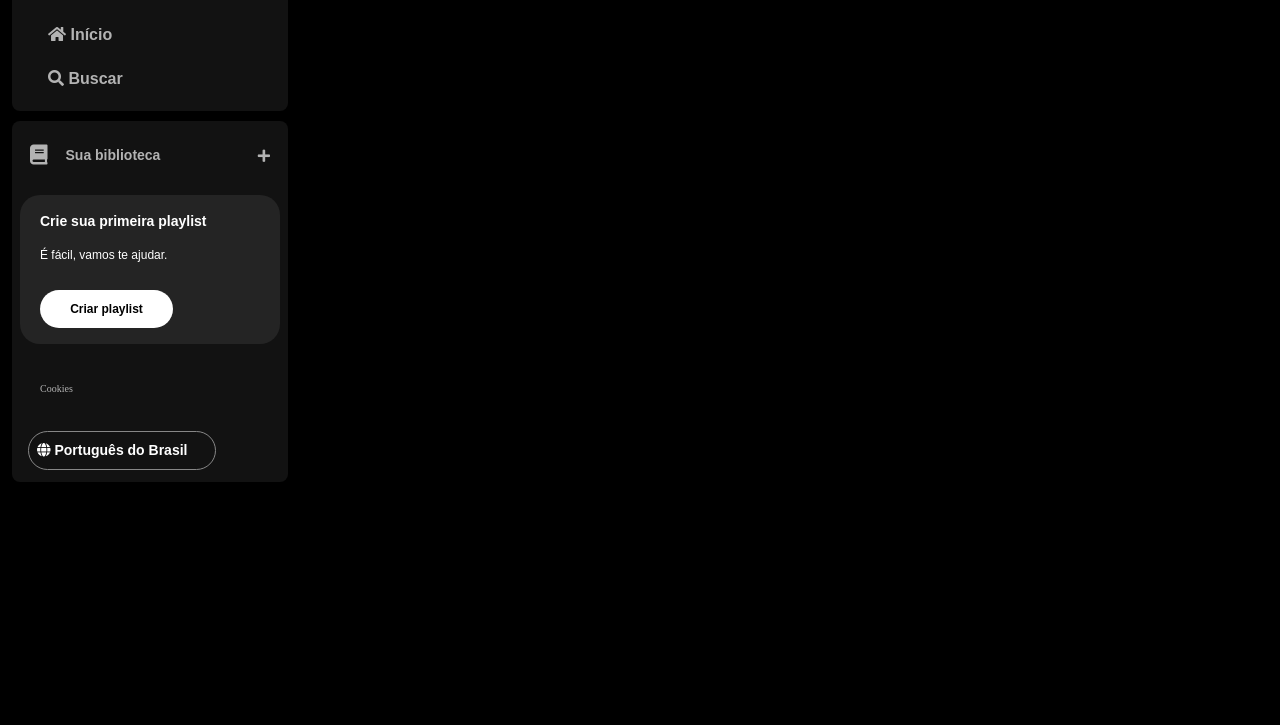
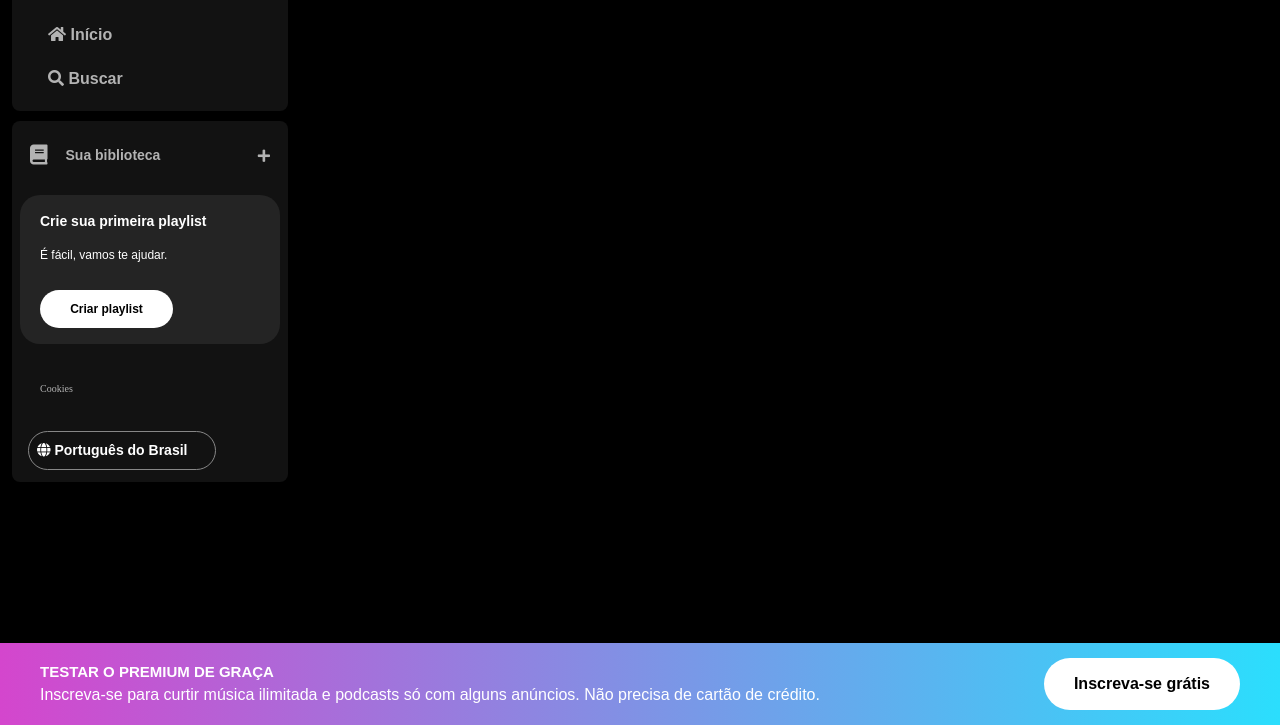
Before and after one commit to CaparicaLeo/imersaoAlura, a plain HTML site: page index.html in a window 1280 px wide. Shown: the part 75-800 px from the top of the page. Drawn offline with Linux system fonts and the light colour scheme.

Commit message:
criacao rodapé

```diff
--- a/index.html
+++ b/index.html
@@ -64,13 +64,16 @@
             </div>
         </div>
     </div>
-
     <footer class="disclaimer-premium">
-        <p>TESTAR O PREMIUM DE GRAÇA</p>
-        <p>Inscreva-se para curtir música ilimitada e podcasts só com alguns anúncios. Não precisa de cartão de crédito.
-        </p>
-        <button class="footer__button">
-            <span>Inscreva-se grátis</span>
+        <div class="parafrase">
+            <p class="disclaimer-premiumtitle">TESTAR O PREMIUM DE GRAÇA</p>
+            <p class="disclaimer-premiumsubtitle">Inscreva-se para curtir música ilimitada e podcasts só com alguns
+                anúncios. Não precisa de
+                cartão de
+                crédito.</p>
+        </div>
+        <button>
+            <span class="text">Inscreva-se grátis</span>
         </button>
     </footer>
 </body>
--- a/styles.css
+++ b/styles.css
@@ -174,3 +174,50 @@ h1 {
     border-radius: 20px;
     font-family: "DM Sans", sans-serif ;
 }
+.disclaimer-premium {
+    position: fixed;
+    bottom: 0;
+    left: 0;
+    right: 0;
+    background: linear-gradient(to right, #d446cd, #2bdefd);
+    padding: 15px 40px;
+    display: flex;
+    justify-content: space-between;
+    align-items: center;
+
+}
+.disclaimer-premium .text {
+    flex-shrink: 0;
+
+}
+
+.disclaimer-premium .disclaimer-premiumtitle {
+    color: #ffffff;
+    text-transform: uppercase;
+    font-weight: 700;
+    font-size: 15px;
+    font-family: "DM Sans", sans-serif;
+}
+
+.disclaimer-premium .parafrase{
+    flex-direction: column  ;
+}
+
+.disclaimer-premium .disclaimer-premiumsubtitle {
+    color: #ffffff;
+    font-weight: 500;
+    font-family: "DM Sans", sans-serif;
+}
+
+.disclaimer-premium button {
+    background-color: #ffffff;
+    color: #000000;
+    font-size: 16px;
+    font-weight: bold;
+    padding: 14px 30px;
+    border: 0px;
+    border-radius: 40px;
+    cursor: pointer;
+    flex-shrink: 0;
+    font-family: "DM Sans", sans-serif;
+}
```
